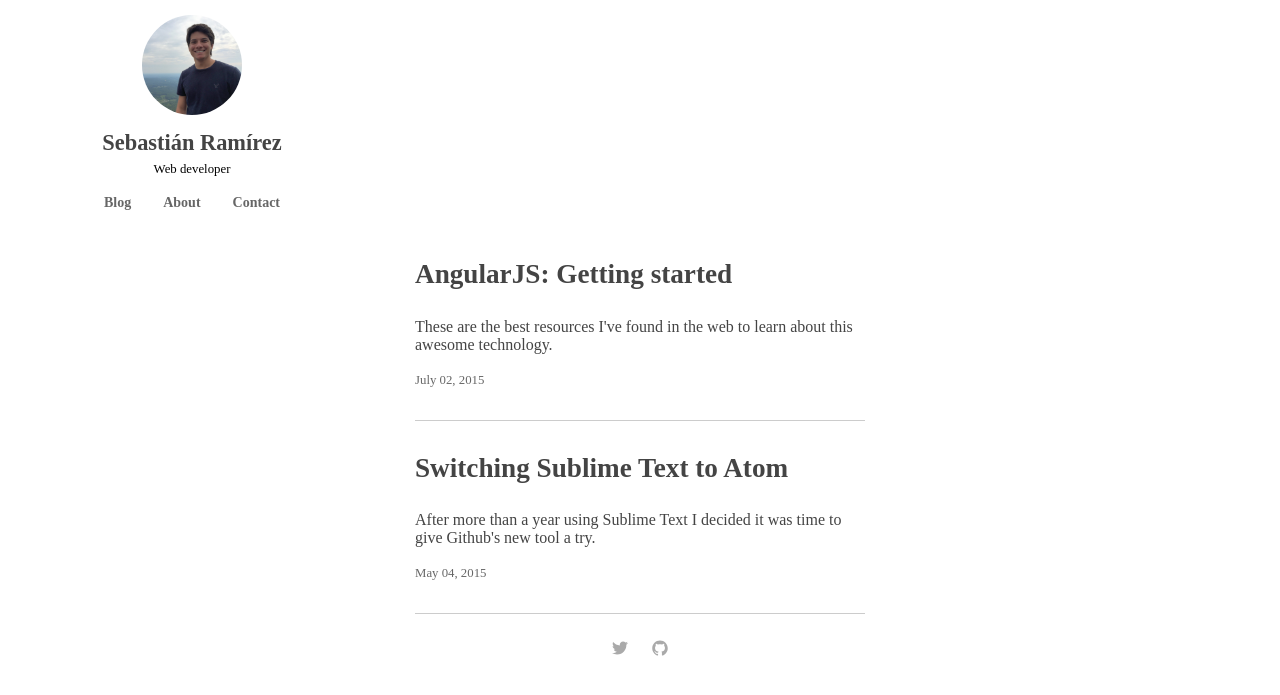
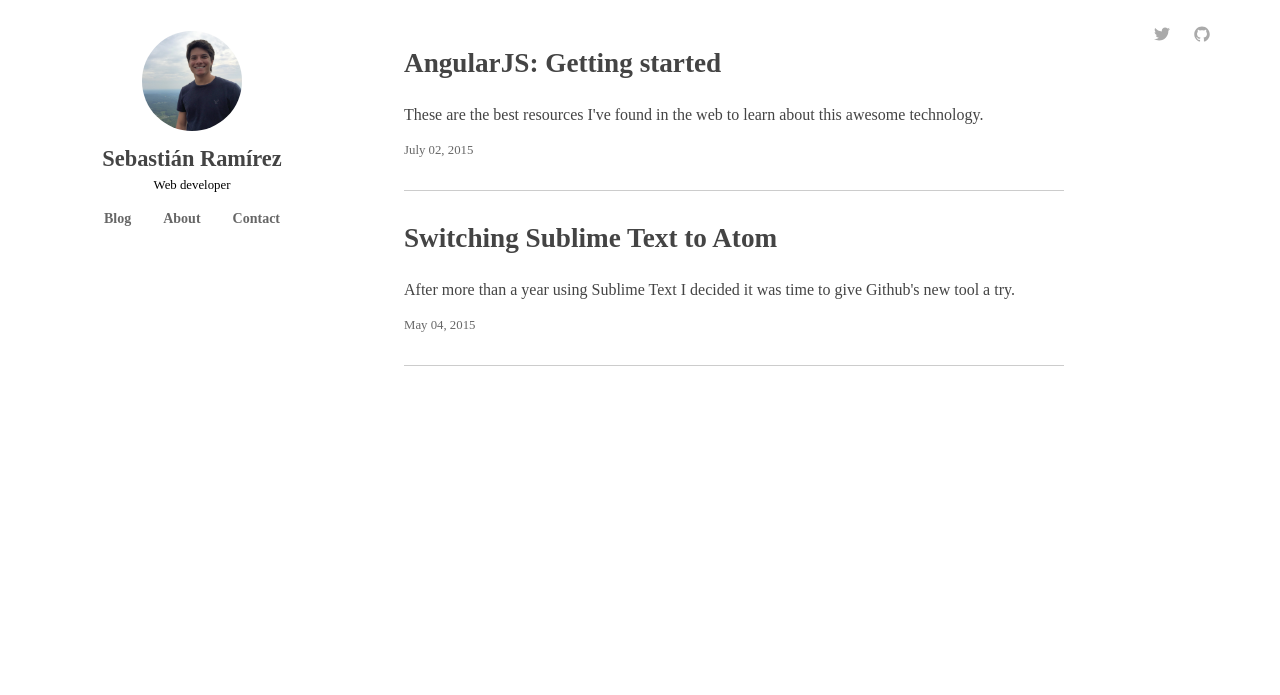
Before and after one commit to s-ramirez/s-ramirez.github.io, a Jekyll site: the page built from index.html, in a window 1280 px wide. Shown: the top 695 px of the page. Built offline with Jekyll 4.4.1, drawn with Linux system fonts in a browser that asks for light colours; some web fonts are replaced; the list of posts is cut into pages by our own code.

Commit message:
Forgot to float content

```diff
--- a/css/styles.scss
+++ b/css/styles.scss
@@ -85,10 +85,16 @@
     }
     .sidebar {
         width: 30%;
+        float: left;
+
         .sidebar-image {
             height: 100px;
             width: 100px;
             margin: 15px auto;
         }
     }
+
+    .content {
+        float: left;
+    }
 }
--- a/index.html
+++ b/index.html
@@ -3,7 +3,6 @@
 ---
 
 <!-- Posts -->
-<div class="content">
 {% for post in paginator.posts %}
 <div class="post-preview">
     <h1><a href="{{ post.url }}">{{ post.title }}</a></h1>
@@ -11,5 +10,4 @@
     <small>{{ post.date | date: '%B %d, %Y'}}</small>
 </div>
 {% endfor %}
-</div>
 <!-- TODO: Pagination -->
```
Also changed, not shown: _includes/header.html (deleted, +0 -8 lines). Lines whose indentation alone changed are shown as unchanged.
